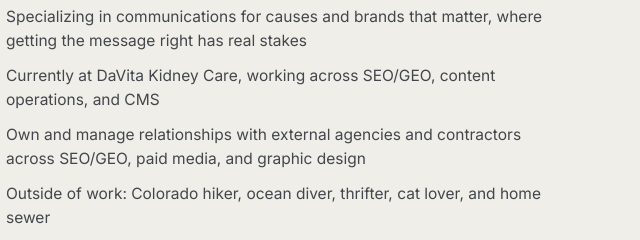
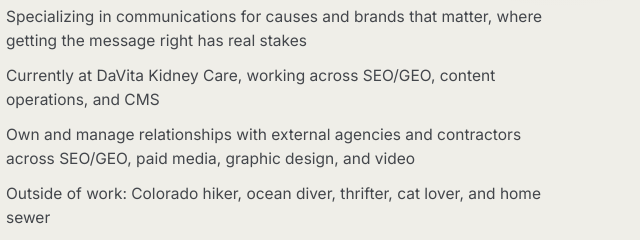
Before and after one commit to jen-middleton/jen-middleton.github.io, a plain HTML site: page index.html in a window 1280 px wide. Shown: the part 1120-1360 px from the top of the page, 569-1209 px from the left. Drawn offline with Linux system fonts and the light colour scheme; a web font is replaced by a local one.

Commit message:
Add video to agency/contractor relationship management line

```diff
--- a/content.json
+++ b/content.json
@@ -19,7 +19,7 @@
     "f3f88fccd": "Film & Media Studies background (Colorado College) applied to strategic content marketing",
     "f6584422e": "Specializing in communications for causes and brands that matter, where getting the message right has real stakes",
     "f3fae5ac5": "Currently at DaVita Kidney Care, working across SEO/GEO, content operations, and CMS",
-    "f620d8884": "Own and manage relationships with external agencies and contractors across SEO/GEO, paid media, and graphic design",
+    "fc1c63892": "Own and manage relationships with external agencies and contractors across SEO/GEO, paid media, graphic design, and video",
     "f2c84b526": "Outside of work: Colorado hiker, ocean diver, thrifter, cat lover, and home sewer",
     "f8f7f4c1c": "About"
   },
--- a/index.html
+++ b/index.html
@@ -1056,7 +1056,7 @@
         <li data-cms="about.f3f88fccd">Film &amp; Media Studies background (Colorado College) applied to strategic content marketing</li>
         <li data-cms="about.f6584422e">Specializing in communications for causes and brands that matter, where getting the message right has real stakes</li>
         <li data-cms="about.f3fae5ac5">Currently at DaVita Kidney Care, working across SEO/GEO, content operations, and CMS</li>
-        <li data-cms="about.f620d8884">Own and manage relationships with external agencies and contractors across SEO/GEO, paid media, and graphic design</li>
+        <li data-cms="about.fc1c63892">Own and manage relationships with external agencies and contractors across SEO/GEO, paid media, graphic design, and video</li>
         <li data-cms="about.f2c84b526">Outside of work: Colorado hiker, ocean diver, thrifter, cat lover, and home sewer</li>
       </ul>
     </div>
```
Also changed, not shown: 1 other file.
